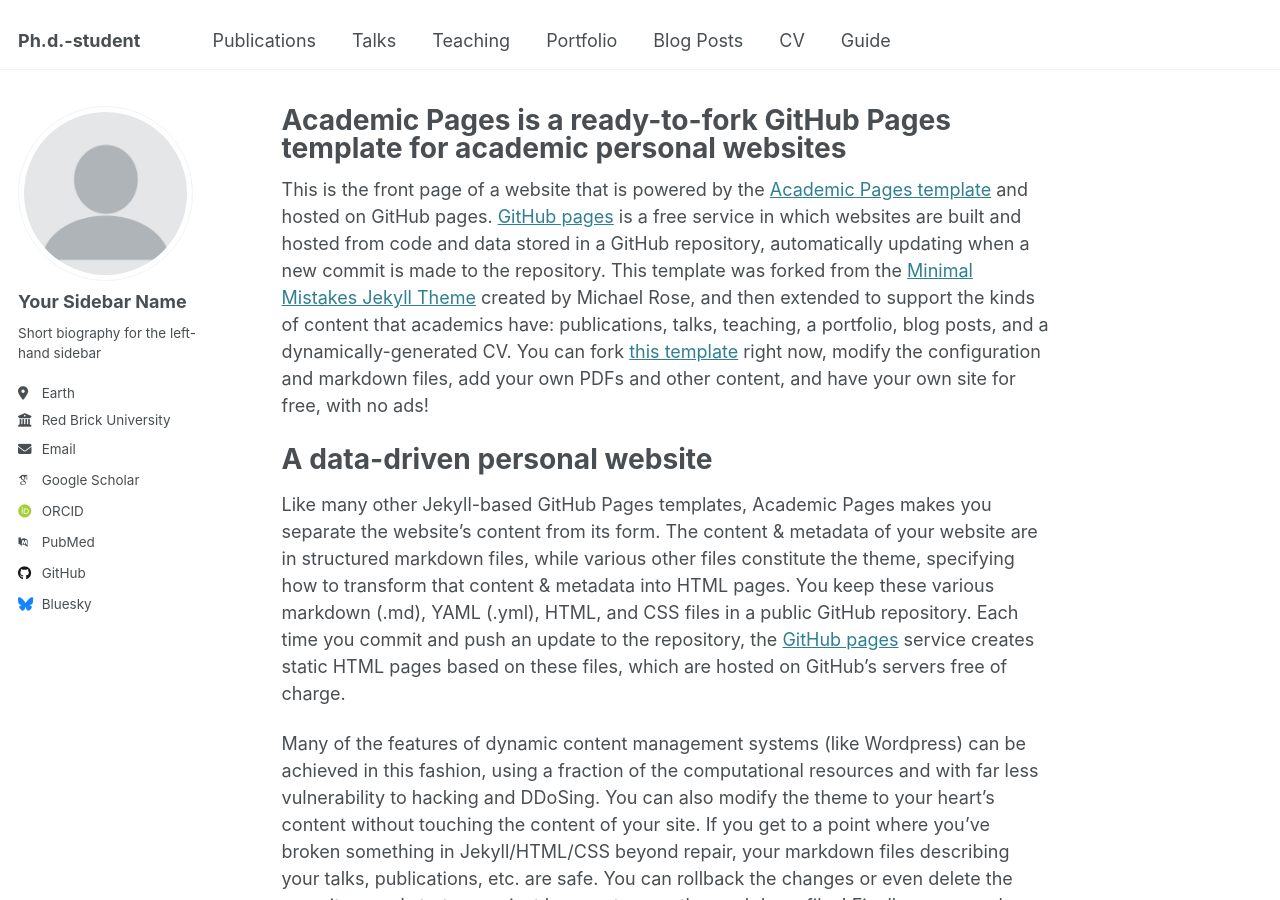
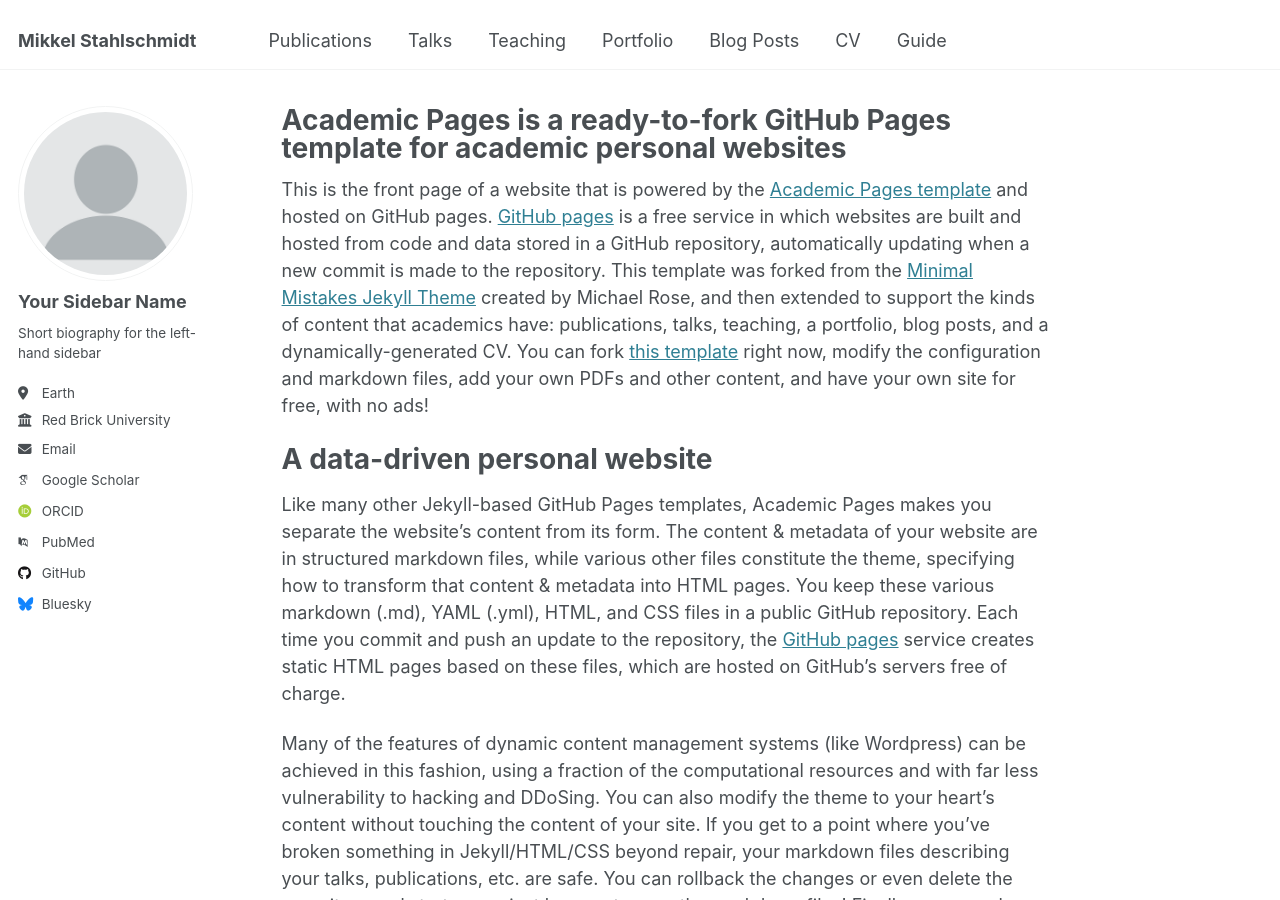
Before and after one commit to EconMikkel/econmikkel.github.io, a Jekyll site: the page built from _pages/about.md, in a window 1280 px wide and 900 px high. Built offline with Jekyll 4.4.1, drawn with Linux system fonts in a browser that asks for light colours; some web fonts are replaced.

Commit message:
Update _config.yml

```diff
--- a/_config.yml
+++ b/_config.yml
@@ -9,13 +9,13 @@
 # Basic Site Settings
 locale                   : "en-US"
 site_theme               : "default"
-title                    : "Ph.d.-student"
+title                    : "Mikkel Stahlschmidt"
 title_separator          : "-"
 name                     : &name "Mikkel Stahlschmidt"
 description              : &description "personal description"
-url                      : https://academicpages.github.io # the base hostname & protocol for your site e.g. "https://[your GitHub username].github.io"
+url                      : https://econmikkel.github.io # the base hostname & protocol for your site e.g. "https://[your GitHub username].github.io"
 baseurl                  : "" # the subpath of your site, e.g. "/blog"
-repository               : "academicpages/academicpages.github.io"
+repository               : "academicpages/econmikkel.github.io"
 
 # Site Author - The following control what appear as part of the author content on the side bar.
 #               If a field is blank the icon and link will not appear, otherwise it will be shown.
```
